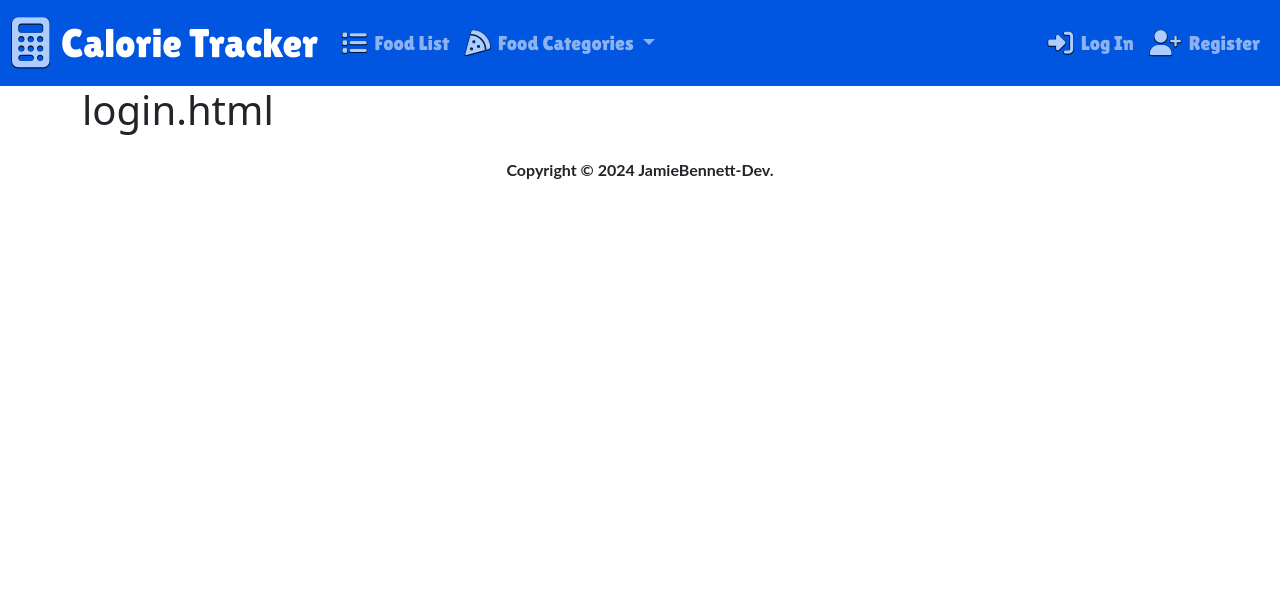
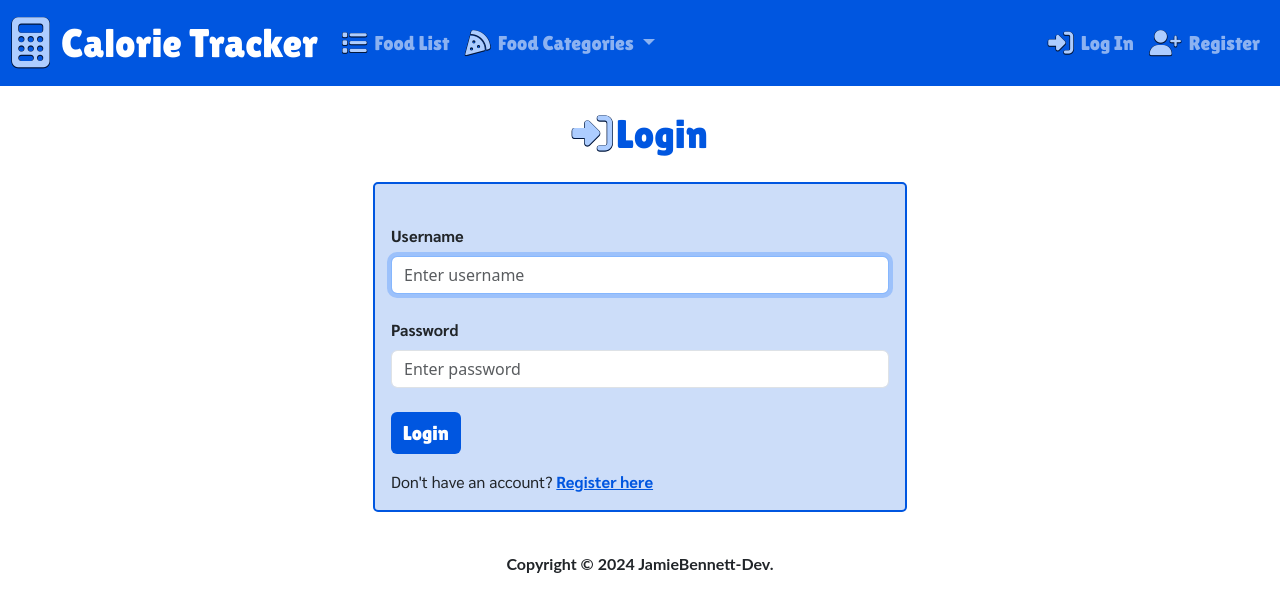
Before and after one commit to JamieBennett-Dev/Calorie-Tracker, a Django app: page /login in a window 1280 px wide. Shown: the top 612 px of the page. Run offline with Django 5.2, Linux system fonts and the light colour scheme; data that the repository does not hold is empty; some libraries are stand-ins or nearby versions.

Commit message:
add login.html and css

```diff
--- a/foodtracker/templates/index.html
+++ b/foodtracker/templates/index.html
@@ -25,7 +25,7 @@
                         >
                     </a>
 
-                    <div class="card-body">
+                    <div class="card-body" id="index-card-body">
                         <h3 class="card-title">
                             <!-- Food name -->
                             {{ food.food_name }}
--- a/foodtracker/templates/login.html
+++ b/foodtracker/templates/login.html
@@ -1,7 +1,60 @@
 {% extends 'base.html' %}
 
-{% block title %}Calorie Tracker | {{ title }}{% endblock %}
+{% block title %}Food Tracker | Login{% endblock %}
 
 {% block body %}
-<h1 class="mb-0">login.html</h1>
+<div class="mt-auto">
+    <div class="container">
+        <div class="d-flex justify-content-center">
+            <h1 class="my-4" id="page-h1"><i class="fas fa-sign-in-alt pe-1"></i>Login</h1>
+        </div>
+
+        {% if message %}
+            <div class="text-center text-danger pt-1 pb-2">{{ message }}</div>
+        {% endif %}
+
+        <div class="row">
+            <div class="col-lg-6 offset-lg-3">
+                <div class="card mb-3 border-0">
+                    <div class="card-body" id="login-card-body">
+
+                        <div class="form-group">
+
+                            <form action="{% url 'login' %}" method="post">
+                                {% csrf_token %}
+                                <div class="form-group">
+                                    <label for="inputUsername" class="form-label mt-4" id="login-label">
+                                        Username
+                                    </label>
+                                    <input type="text" name="username" class="form-control" id="inputUsername" placeholder="Enter username" autofocus>
+                                </div>
+
+                                <div class="form-group">
+                                    <label for="inputPassword1" class="form-label mt-4" id="login-label">
+                                        Password
+                                    </label>
+                                    <input type="password" name="password" class="form-control" id="inputPassword1" placeholder="Enter password">
+                                </div>
+
+                                <div class="form-group mt-4">
+                                    <button type="submit" class="btn btn-primary fs-5" id="login-login-btn">
+                                        Login
+                                    </button>
+                                </div>
+                            </form>
+
+                            <div class="mt-3" id="account-question">
+                                Don't have an account? <a href="{% url 'register' %}" id="login-register-here">
+                                    Register here
+                                </a>
+                            </div>
+
+                        </div>
+                    </div>
+                </div>
+            </div>
+        </div>
+
+    </div>
+</div>
 {% endblock %}
--- a/static/css/style.css
+++ b/static/css/style.css
@@ -81,19 +81,19 @@ footer {
     text-shadow: -0.5px -0.5px 0 #00173D, 0.5px -0.5px 0 #00173D, -0.5px 0.5px 0 #00173D, 0.5px 0.5px 0 #00173D;
 }
 
-.card-body {
+#index-card-body {
     background-color: rgba(0, 86, 224, 0.2);
     transition: all 0.2s ease;
     border: 2px solid #0056E0;
     border-radius: 5px;
 }
 
-.card-body:hover {
+#index-card-body:hover {
     background-color: rgba(255,173,209, 0.3);
     border: 2px solid #E00061;
 }
 
-.card-body:hover #view-details {
+#index-card-body:hover #view-details {
     color: #0056E0;
 }
 
@@ -126,3 +126,40 @@ footer {
 #page-toggle {
     font-family: "Lilita One", sans-serif;
 }
+
+#login-label {
+    font-family: "Sarabun", sans-serif;
+    font-weight: bold;
+}
+
+#login-card-body {
+    background-color: rgba(0, 86, 224, 0.2);
+    border: 2px solid #0056E0;
+    border-radius: 5px;
+}
+
+#login-login-btn {
+    font-family: "Lilita One", sans-serif;
+    background-color: #0056E0;
+    border: none;
+    transition: all 0.2s ease;
+}
+
+#login-login-btn:hover {
+    background-color: #E00061;
+    transform: scale(1.05);
+}
+
+#account-question {
+    font-family: "Sarabun", sans-serif;
+}
+
+#login-register-here {
+    font-weight: bold;
+    color: #0056E0;
+    transition: all 0.2s ease;
+}
+
+#login-register-here:hover {
+    color: #E00061;
+}
```
